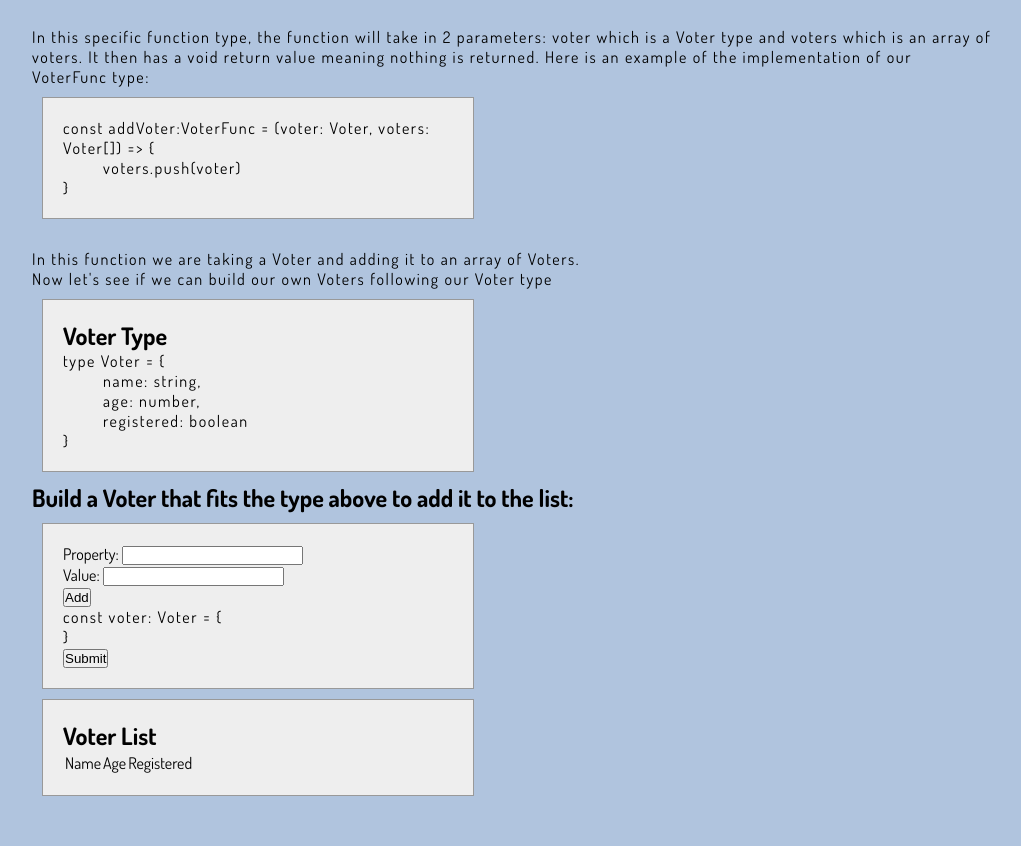
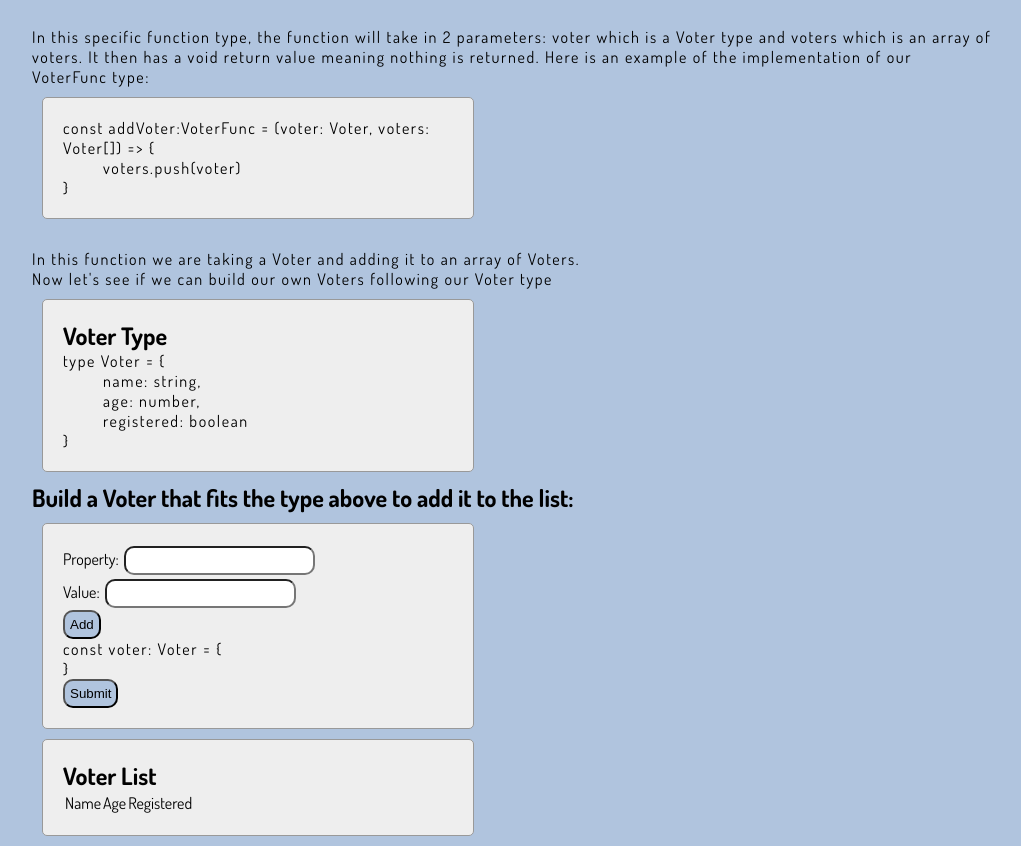
Before and after one commit to natedaniels42/typescript-research-project, a plain HTML site: page types/types.html in a window 1280 px wide. Shown: the part 1088-1934 px from the top of the page, without its empty margins (128-1149 px from the left). Before the commit the page ends 1894 px from the top, so only its background shows below. Drawn offline with Linux system fonts and the light colour scheme.

Commit message:
More styling

```diff
--- a/style.css
+++ b/style.css
@@ -51,6 +51,7 @@ a:hover {
     padding: 20px;
     width: 45%;
     margin: 10px;
+    border-radius: 5px;
 }
 
 .indent {
@@ -62,3 +63,15 @@ a:hover {
     flex-wrap: wrap;
     justify-content: space-around;
 }
+
+input, select {
+    padding: 5px;
+    border-radius: 10px;
+    margin: 2px;
+}
+
+button {
+    padding: 5px;
+    border-radius: 10px;
+    background-color: lightsteelblue;
+}
```
